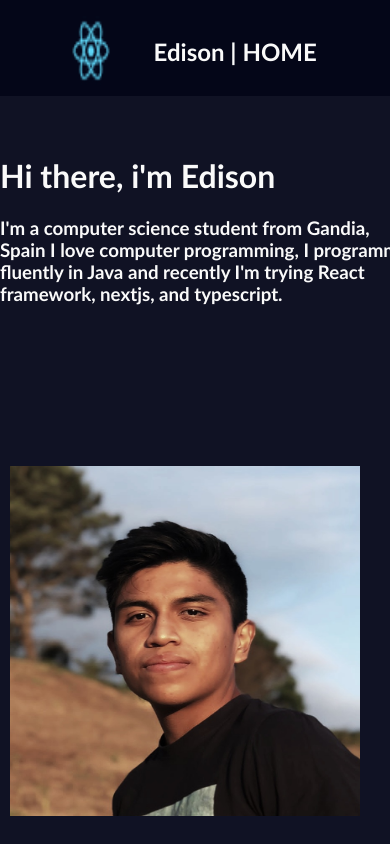
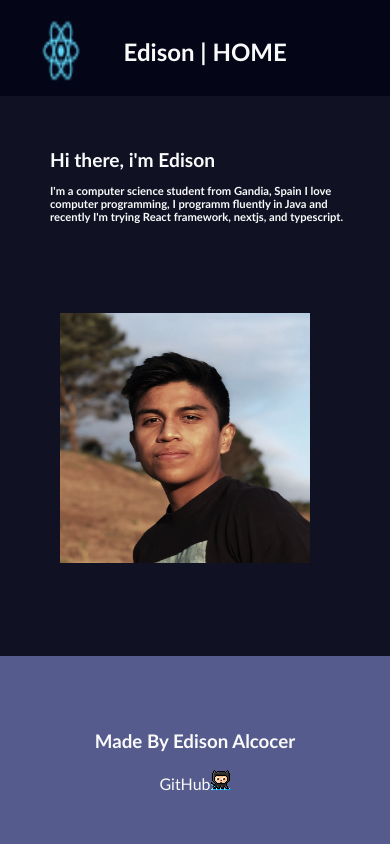
Before and after one commit to edav03/ReactProjects, a Next.js app in the folder portfolio/: page / in a window 390 px wide. Shown: the top 844 px of the page. Built offline with nearby package versions, Linux system fonts and the light colour scheme.

Commit message:
Look good on a mobile

```diff
--- a/portfolio/styles/Home.module.css
+++ b/portfolio/styles/Home.module.css
@@ -258,3 +258,21 @@
   }
 
 }
+
+@media (max-width: 440px){
+  .title{
+    left: 20px;
+  }
+  .body{
+    height: 35rem;
+  }
+  .txt{
+    width: 300px;
+    height: 150px;
+    font-size: 0.6rem;
+  }
+
+  .img{
+    width: 250px;
+  }
+}
```
